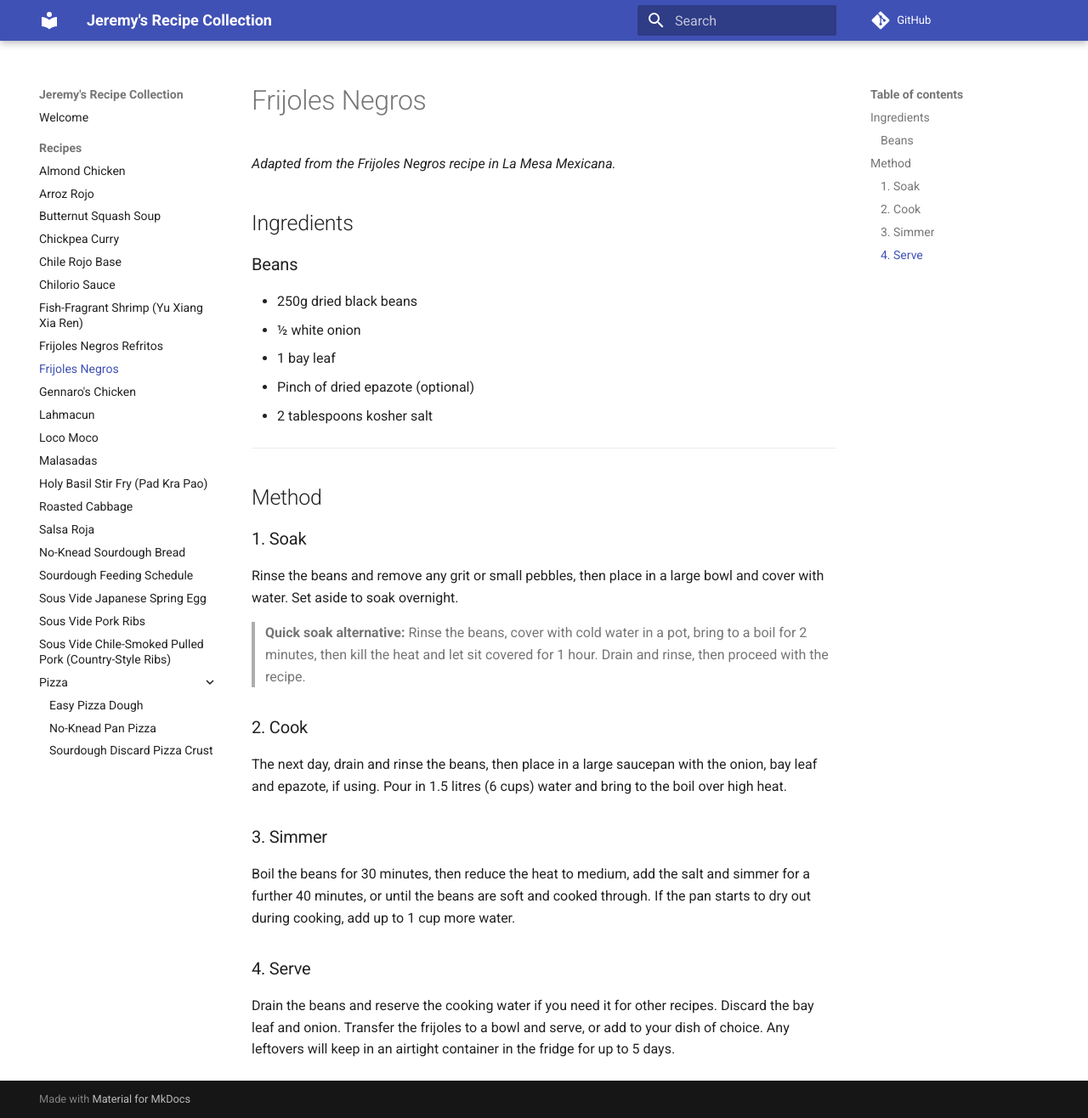
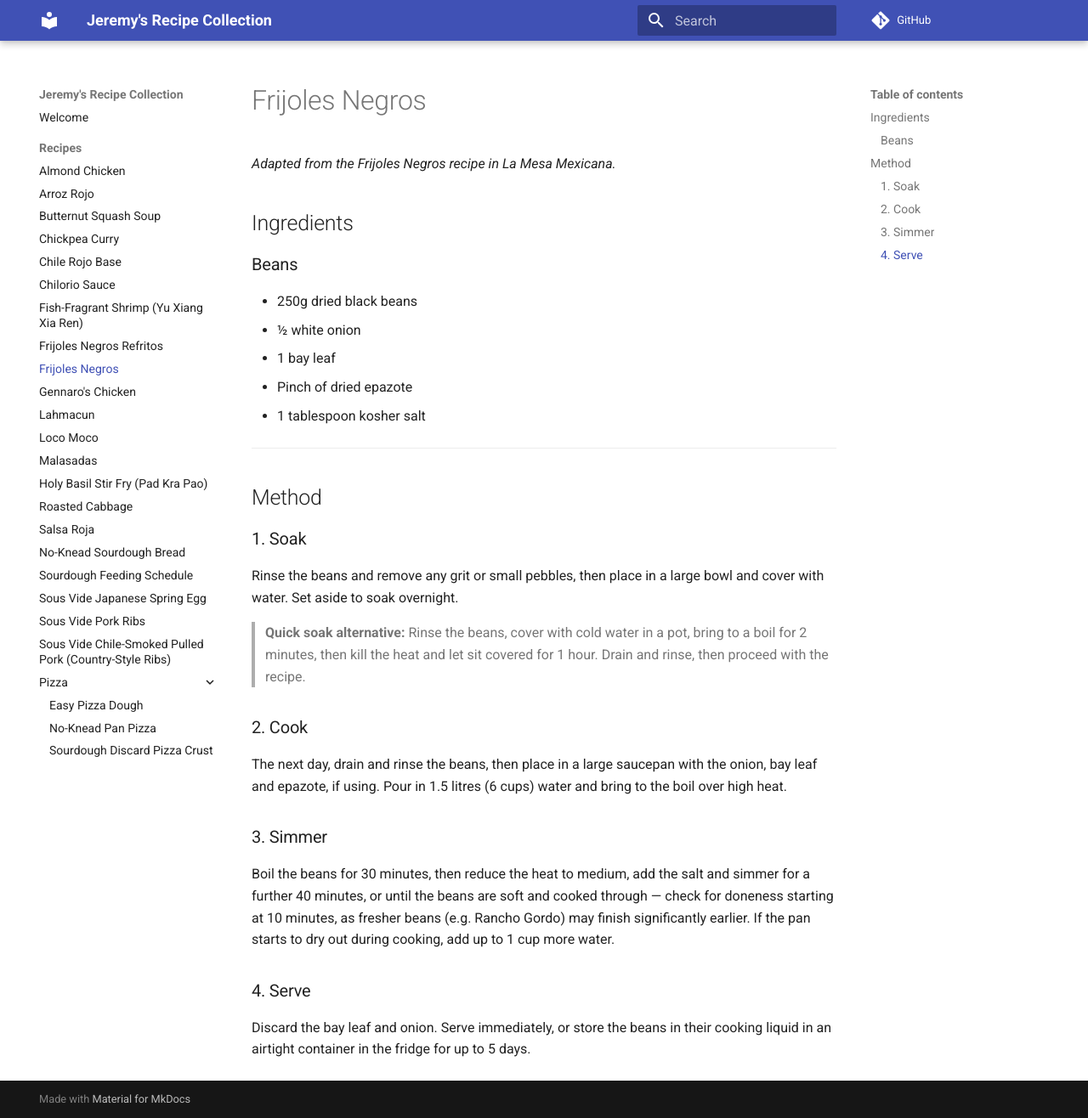
Before and after one commit to normanj9/recipes, an MkDocs documentation site: the page built from docs/recipes/frijoles-negros.md, in a window 1280 px wide and 1316 px high. Shown: the whole window at 85% size. Built offline with MkDocs 1.6.1 and Material for MkDocs 9.7.7, drawn with Linux system fonts in a browser that asks for light colours; comment, search, counter and statistics services are not loaded.

Commit message:
Update frijoles-negros.md

```diff
--- a/docs/recipes/frijoles-negros.md
+++ b/docs/recipes/frijoles-negros.md
@@ -1,6 +1,6 @@
 # Frijoles Negros
 
-_Adapted from the Frijoles Negros recipe in La Mesa Mexicana._
+*Adapted from the Frijoles Negros recipe in La Mesa Mexicana.*
 
 ## Ingredients
 
@@ -9,8 +9,8 @@ _Adapted from the Frijoles Negros recipe in La Mesa Mexicana._
 - 250g dried black beans
 - ½ white onion
 - 1 bay leaf
-- Pinch of dried epazote (optional)
-- 2 tablespoons kosher salt
+- Pinch of dried epazote
+- 1 tablespoon kosher salt
 
 ---
 
@@ -28,8 +28,8 @@ The next day, drain and rinse the beans, then place in a large saucepan with the
 
 ### 3. Simmer
 
-Boil the beans for 30 minutes, then reduce the heat to medium, add the salt and simmer for a further 40 minutes, or until the beans are soft and cooked through. If the pan starts to dry out during cooking, add up to 1 cup more water.
+Boil the beans for 30 minutes, then reduce the heat to medium, add the salt and simmer for a further 40 minutes, or until the beans are soft and cooked through — check for doneness starting at 10 minutes, as fresher beans (e.g. Rancho Gordo) may finish significantly earlier. If the pan starts to dry out during cooking, add up to 1 cup more water.
 
 ### 4. Serve
 
-Drain the beans and reserve the cooking water if you need it for other recipes. Discard the bay leaf and onion. Transfer the frijoles to a bowl and serve, or add to your dish of choice. Any leftovers will keep in an airtight container in the fridge for up to 5 days.
+Discard the bay leaf and onion. Serve immediately, or store the beans in their cooking liquid in an airtight container in the fridge for up to 5 days.
```
